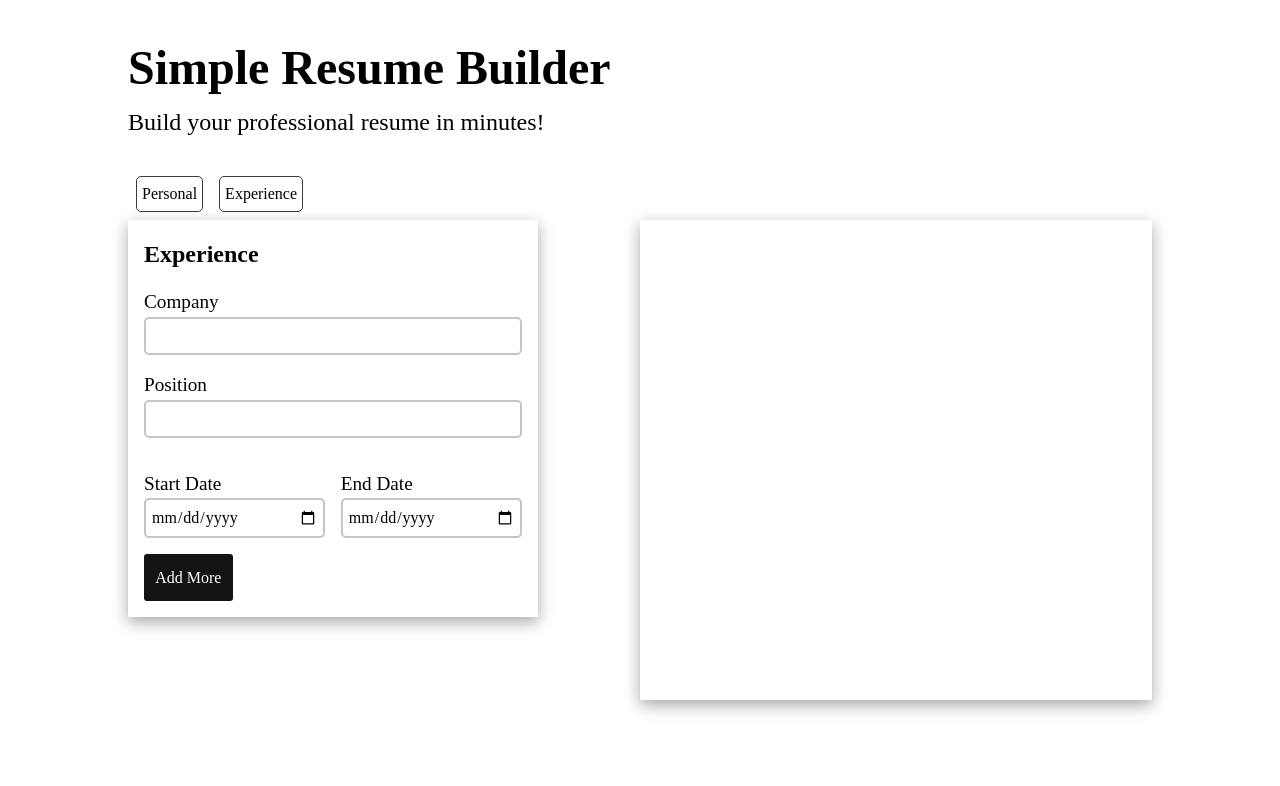
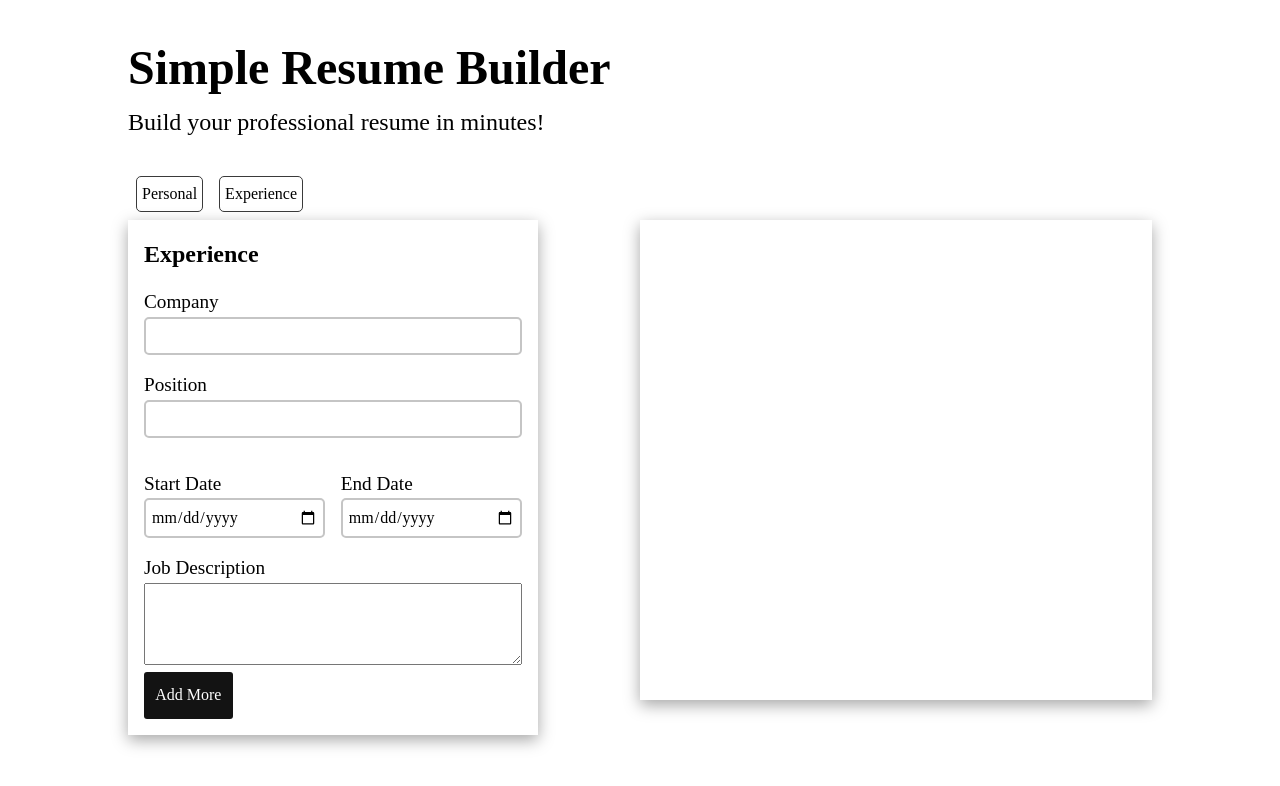
Before and after one commit to Basher113/cv-builder, a React (Vite) app: page / in a window 1280 px wide. Both pictures are taken after a click on the button "Experience". Shown: the top 786 px of the page. Built offline with nearby package versions, Linux system fonts and the light colour scheme.

Commit message:
Add job description field in experience
- Display users job description on CvPreview
- Install date-fns library
- Display the formatted date (ex. June 16, 2025) on CvPreview using date-fns

```diff
--- a/package.json
+++ b/package.json
@@ -10,6 +10,7 @@
     "preview": "vite preview"
   },
   "dependencies": {
+    "date-fns": "^4.1.0",
     "react": "^19.1.0",
     "react-dom": "^19.1.0"
   },
--- a/src/components/cv-container/CvContainer.jsx
+++ b/src/components/cv-container/CvContainer.jsx
@@ -15,10 +15,12 @@ const personalInfoFormField = {
 }
 
 const defaultExperienceFormField = {
+  id: crypto.randomUUID(),
   company: "",
   position: "",
   startDate: "",
   endDate: "",
+  jobDescription: "",
 }
 
 const tabs = [
--- a/src/components/cv-preview/CvPreview.jsx
+++ b/src/components/cv-preview/CvPreview.jsx
@@ -1,9 +1,12 @@
-import "./cv-preview.css"
+import "./cv-preview.css";
+import {format} from "date-fns";
+
 const CvPreview = ({personalInfo, experiences}) => {
   const {fullName, email, phone, location, summary} = personalInfo;
 
   return (
     <div className="cv-paper-container">
+      <div className="personal-info">
         <h2 className="full-name">{fullName}</h2>
         <div className="contacts">
           <div className="email">{email}</div>
@@ -11,11 +14,13 @@ const CvPreview = ({personalInfo, experiences}) => {
           <div className="location">{location && " | "} {location}</div>
         </div>
         <div className="summary">{summary}</div>
+      </div>
 
-      {experiences.length !== 0 &&
       <div className="experiences">
         {experiences.map((experience, index) => {
-            const {company, position, startDate, endDate, id} = experience;
+          const {company, position, startDate, endDate, jobDescription, id} = experience;
+          const formattedStartDate = startDate ? format(new Date(startDate), "MMM dd, yyyy") : "";
+          const formattedEndDate = endDate ? format(new Date(endDate), "MMM dd, yyyy") : "";
 
           return (
           <div key={id}>
@@ -26,17 +31,16 @@ const CvPreview = ({personalInfo, experiences}) => {
                 <div className="company">{company}</div>
               </div>
               <div className="date-section">
-                  <div>{startDate}</div>
+                <div>{formattedStartDate}</div>
                 {startDate && <span>-</span>}
-                  <div>{endDate}</div>
+                <div>{formattedEndDate}</div>
               </div>
+              <div className="job-description">{jobDescription}</div>
             </div>
           </div>
           )
         })}
         </div>
-        }
-
 
     </div>
   )
--- a/src/components/cv-preview/cv-preview.css
+++ b/src/components/cv-preview/cv-preview.css
@@ -36,4 +36,5 @@
 
 .date-section {
   display: flex;
+  font-size: 0.9rem;
 }
--- a/src/components/experience-form/ExperienceForm.jsx
+++ b/src/components/experience-form/ExperienceForm.jsx
@@ -6,15 +6,19 @@ const ExperienceForm = ({experiences, onChange, addExperienceHandler}) => {
     <form className="experience-form">
       <h2>Experience</h2>
       {experiences.map(experience => {
-        const {id, company, position, startDate, endDate} = experience;
-        return (<>
+        const {id, company, position, startDate, endDate, jobDescription} = experience;
+
+        return (
+        <div key={id}>
           <FormInput type="text" label="Company" name="company" value={company} onChangeHandler={(event) => onChange(id, event)}/>
           <FormInput type="text" label="Position" name="position" value={position} onChangeHandler={(event) => onChange(id, event)}/>
           <div className="date-group">
             <FormInput type="date" label="Start Date" name="startDate" value={startDate} onChangeHandler={(event) => onChange(id, event)}/>
             <FormInput type="date" label="End Date" name="endDate" value={endDate} onChangeHandler={(event) => onChange(id, event)}/>
           </div>
-        </>)
+          <label htmlFor="job-description">Job description</label>
+          <textarea name="jobDescription" id="job-description" onChange={(event) => onChange(id, event)} value={jobDescription}></textarea>
+        </div>)
       })}
 
       <button type="button" onClick={addExperienceHandler} className="add-more-button">Add More</button>
```
Also changed, not shown: 1 other file (tests, documents, lock files or other folders). Lines whose indentation alone changed are shown as unchanged.
